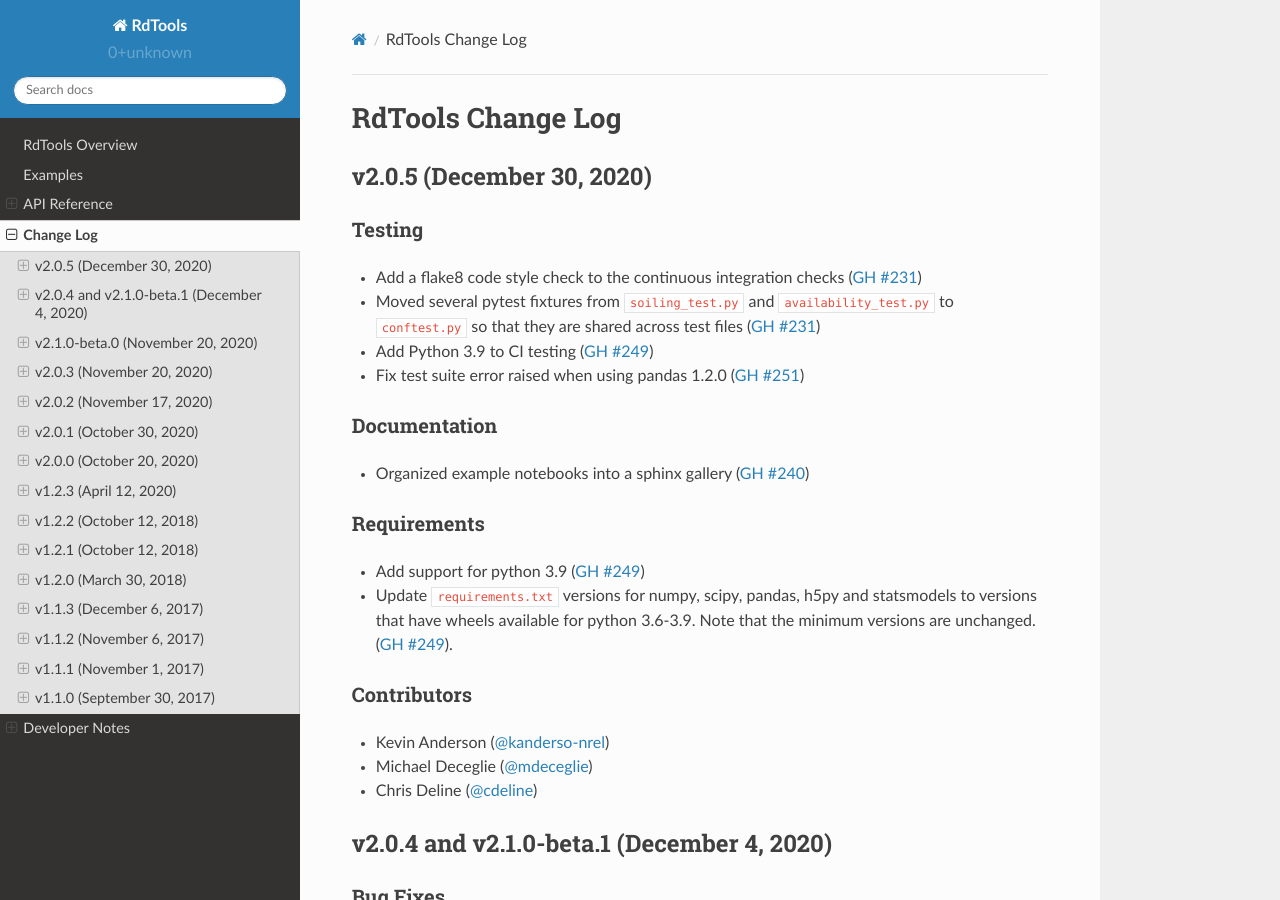
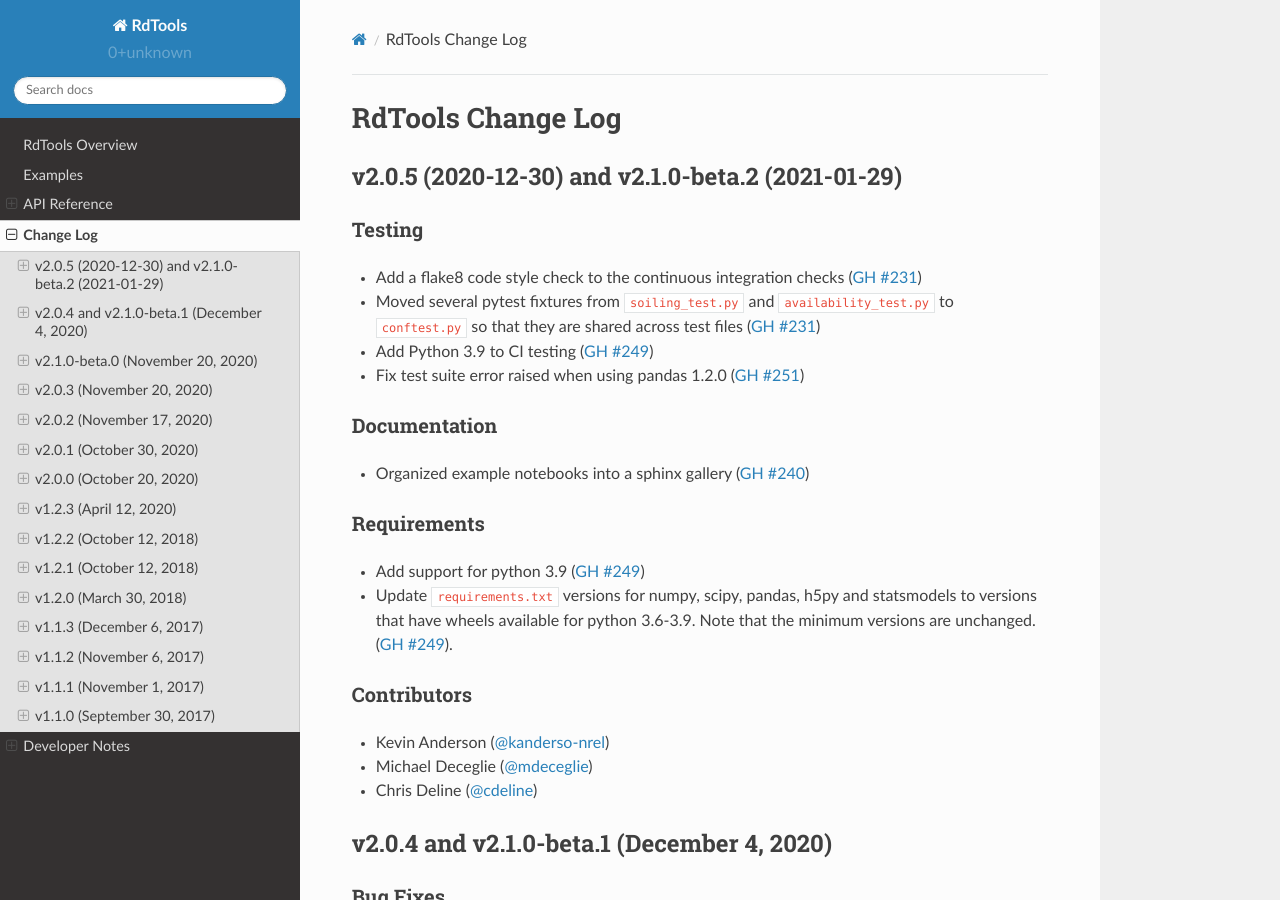
Before and after one commit to NREL/rdtools, a Sphinx documentation site: the page built from docs/sphinx/source/changelog.rst, in a window 1280 px wide and 900 px high. Built offline with Sphinx 7.4.7 and the Read the Docs theme 2.0.0, drawn with Linux system fonts in a browser that asks for light colours; pages that are not in the unit, such as notebooks, are missing from menus.

Commit message:
Update changelog with beta release

```diff
--- a/docs/sphinx/source/changelog/v2.0.5.rst
+++ b/docs/sphinx/source/changelog/v2.0.5.rst
@@ -1,6 +1,6 @@
-**************************
-v2.0.5 (December 30, 2020)
-**************************
+**************************************************
+v2.0.5 (2020-12-30) and v2.1.0-beta.2 (2021-01-29)
+**************************************************
 
 Testing
 -------
```
